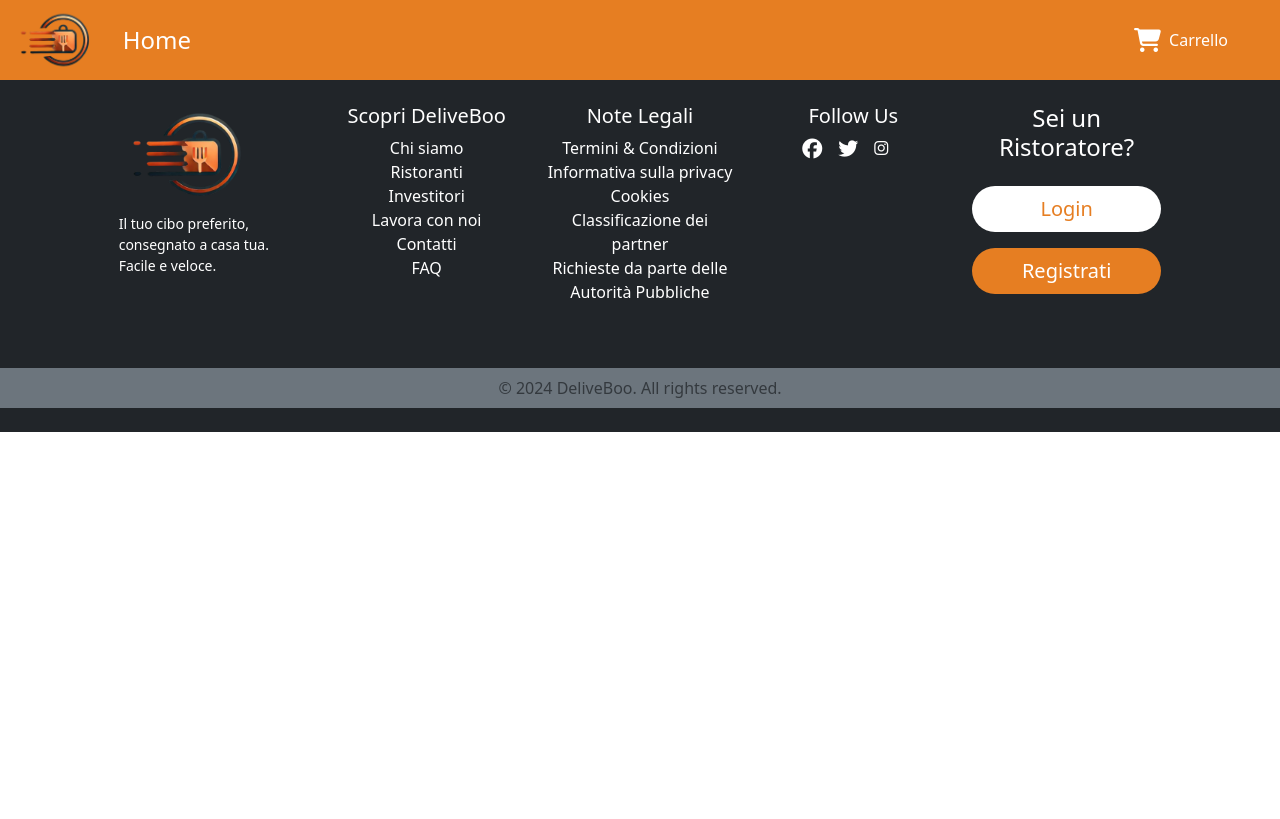
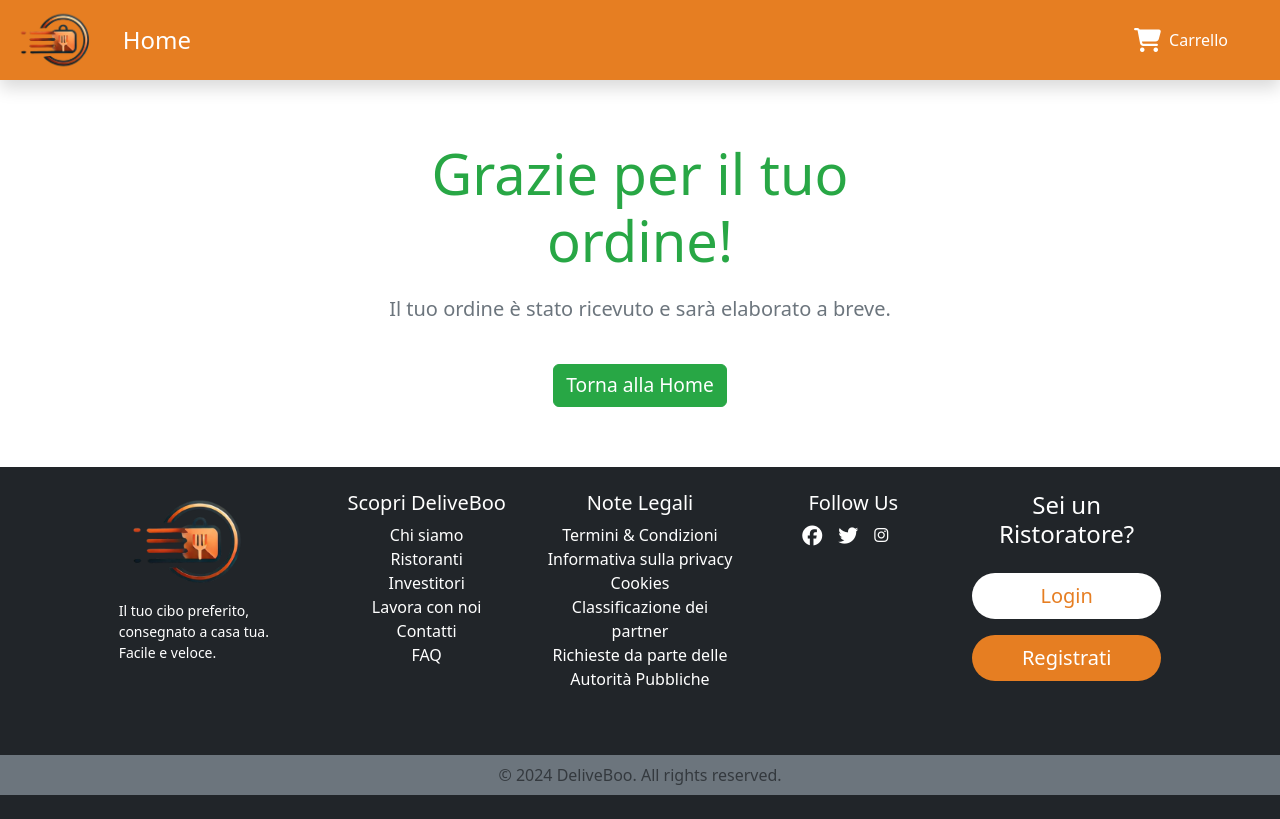
Before and after one commit to GiuseppeDeRosa1992/deliveBoo-front, a Vue app: page /thank-you in a window 1280 px wide. Built offline with nearby package versions, Linux system fonts and the light colour scheme.

Commit message:
create thank you page and router

```diff
--- a/src/router.js
+++ b/src/router.js
@@ -3,7 +3,7 @@ import AppHeader from './components/AppHeader.vue';
 import AppHome from './views/AppHome.vue';
 import AppMenu from './views/AppMenu.vue';
 import AppCart from './views/AppCart.vue';
-
+import AppThankYouPage from './views/AppThankYouPage.vue';
 
 
 const router = createRouter({
@@ -30,6 +30,11 @@ const router = createRouter({
             name: 'AppCart',
             component: AppCart,
         },
+        {
+            path: '/thank-you',
+            name: 'thank-you',
+            component: AppThankYouPage,
+        },
 
     ]
 });
--- /dev/null
+++ b/src/views/AppThankYouPage.vue
@@ -0,0 +1,47 @@
+<template>
+    <div class="thank-you-page">
+      <div class="container text-center">
+        <h1 class="display-4">Grazie per il tuo ordine!</h1>
+        <p class="lead">Il tuo ordine è stato ricevuto e sarà elaborato a breve.</p>
+        <router-link to="/" class="btn btn-primary mt-4">Torna alla Home</router-link>
+      </div>
+    </div>
+  </template>
+
+  <script>
+  export default {
+    name: 'AppThankYouPage',
+  };
+  </script>
+
+  <style scoped>
+  .thank-you-page {
+    padding: 60px 0;
+    text-align: center;
+  }
+
+  .container {
+    max-width: 600px;
+    margin: 0 auto;
+  }
+
+  h1 {
+    color: #28a745;
+    margin-bottom: 20px;
+  }
+
+  p {
+    color: #6c757d;
+  }
+
+  .btn {
+    background-color: #28a745;
+    border-color: #28a745;
+    font-size: 1.2rem;
+  }
+
+  .btn:hover {
+    background-color: #218838;
+    border-color: #1e7e34;
+  }
+  </style>
```
